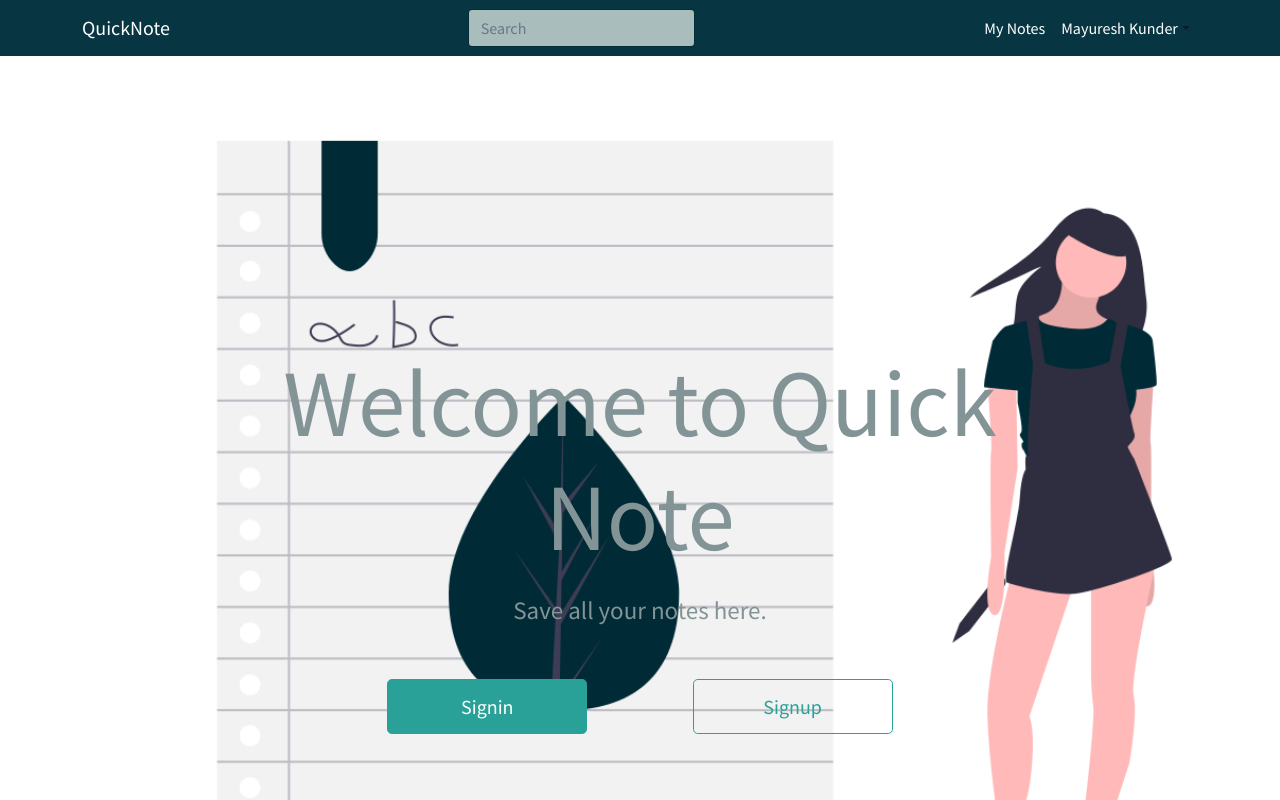
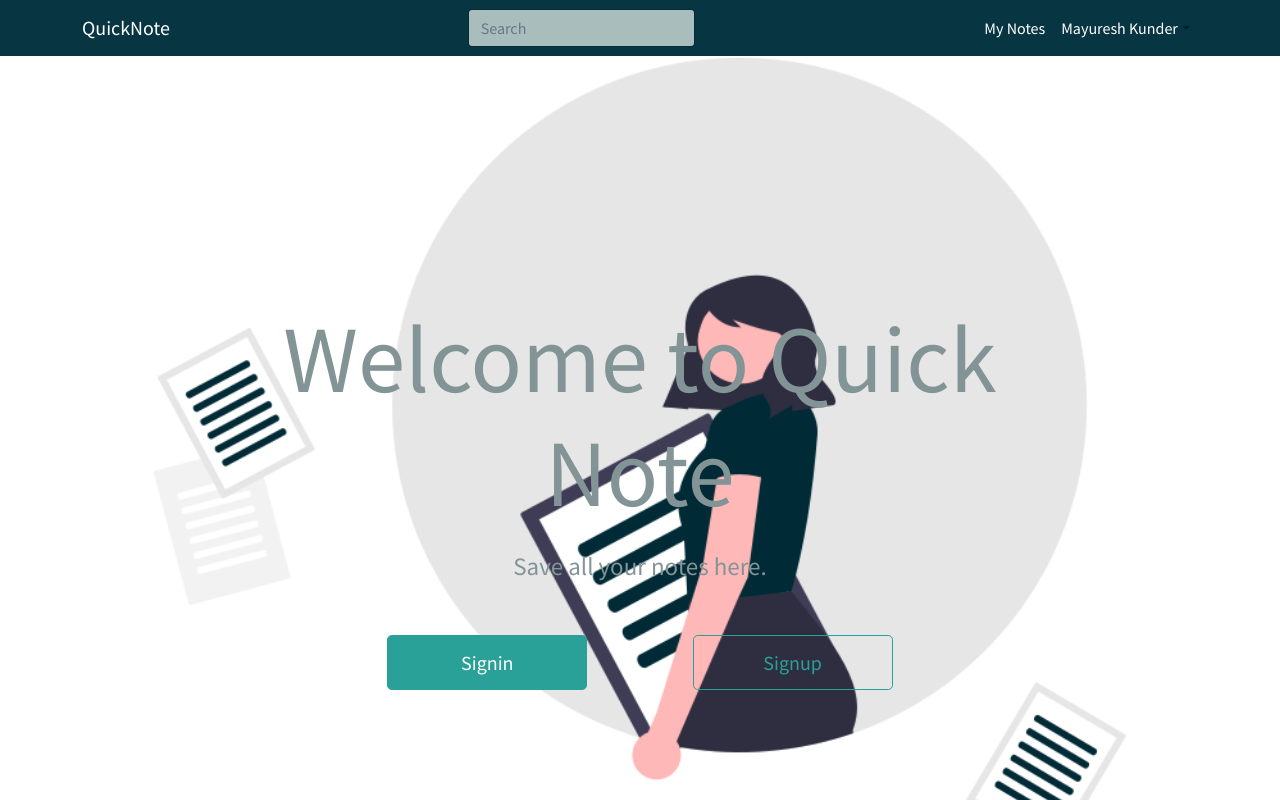
Before and after one commit to mayur249/QuickNote, a React (Create React App) app in the folder frontend/: page / in a window 1280 px wide. Shown: the top 800 px of the page. Built offline with nearby package versions, Linux system fonts and the light colour scheme.

Commit message:
added new landing page

```diff
--- a/frontend/src/components/LandingPage/LandingPage.css
+++ b/frontend/src/components/LandingPage/LandingPage.css
@@ -1,5 +1,5 @@
 .main {
-  min-height: 121vh;
+  min-height: 110vh;
   display: flex;
   align-items: center;
   background-image: url("../../assets/images/LandingPageImage.png");
```
Also changed, not shown: frontend/src/assets/images/LandingPageImage.png.
